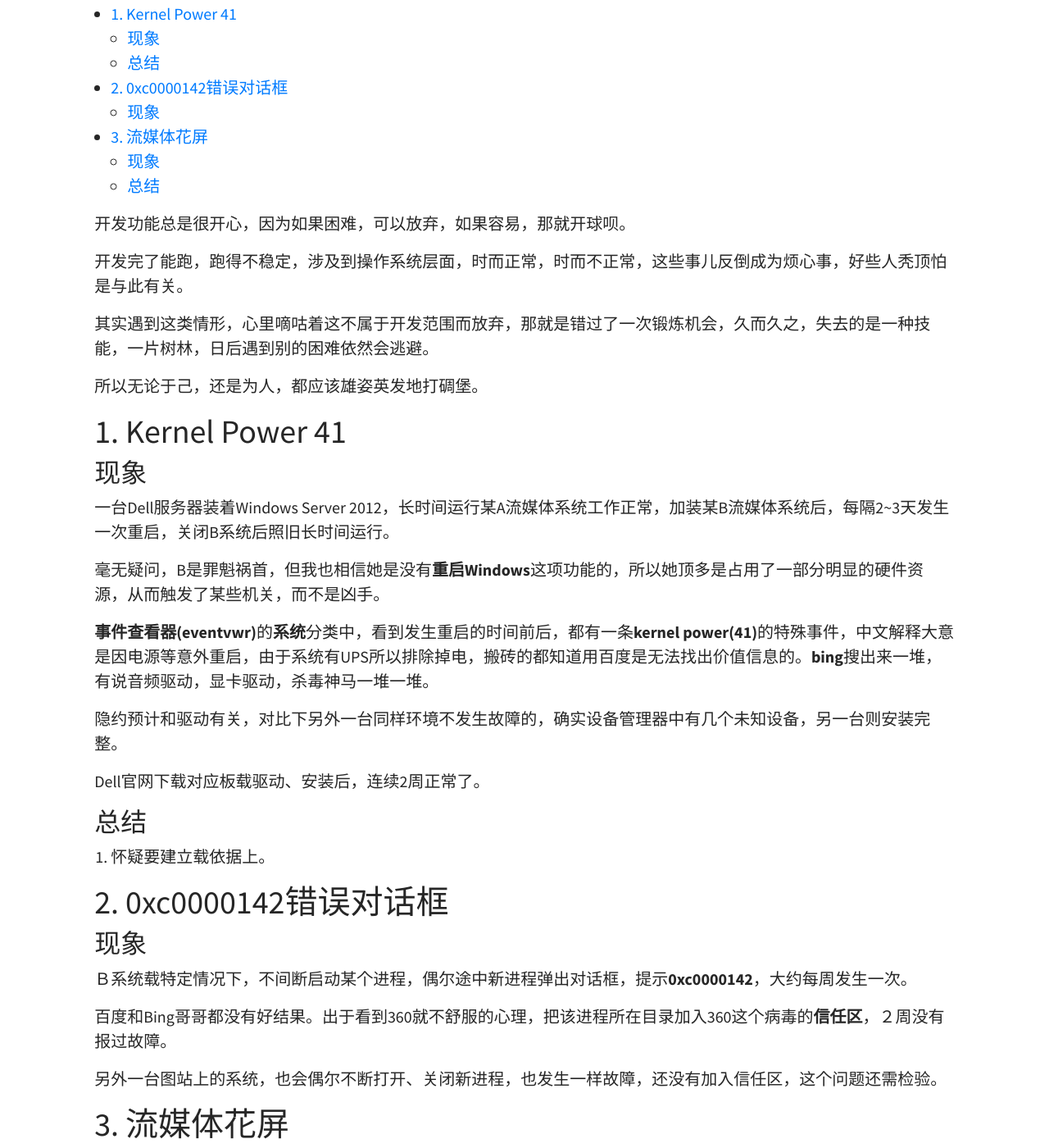
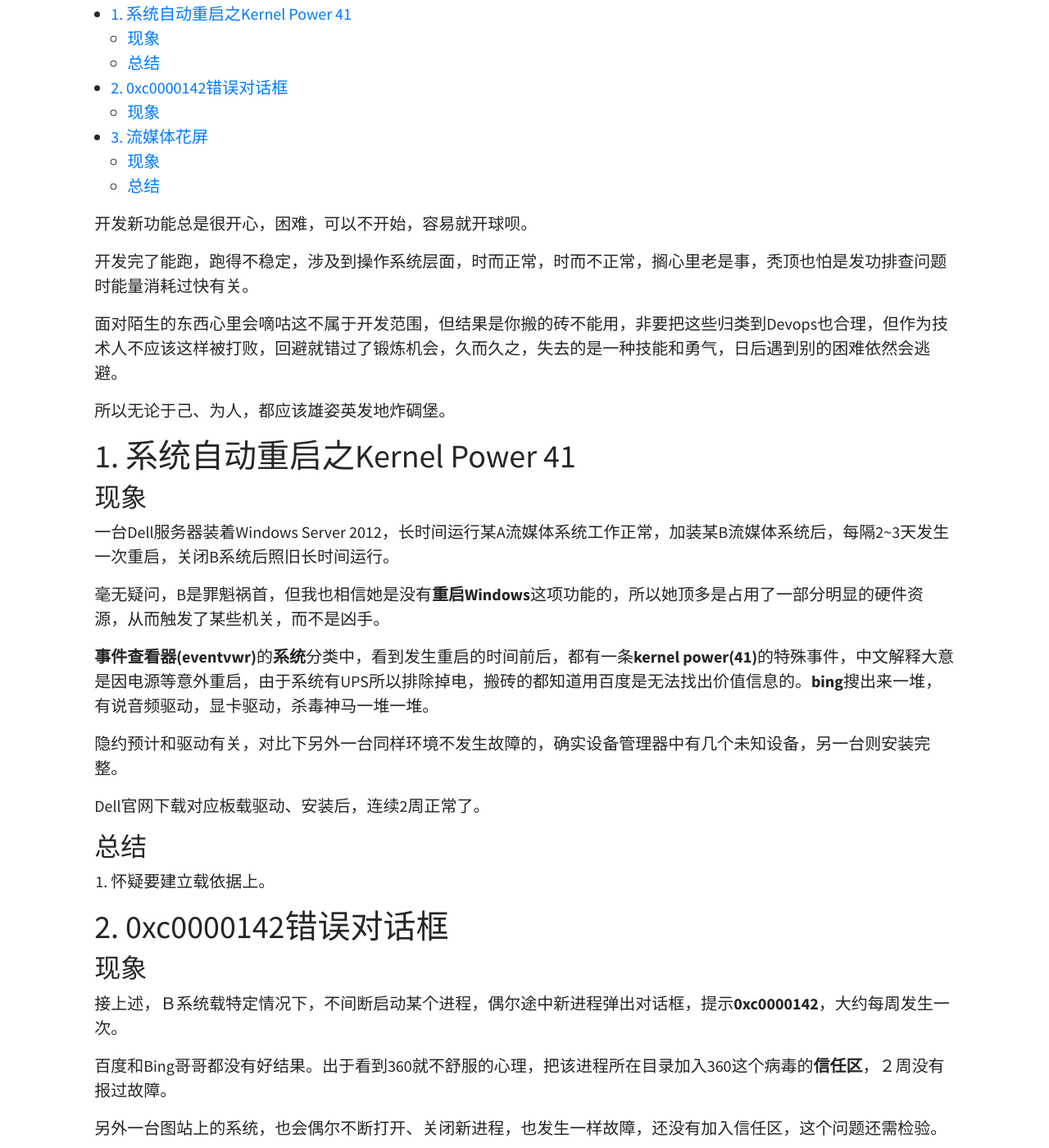
Before and after one commit to hubugui/hubugui.github.io, a Jekyll site: the page built from _posts/2020-01-18-近期故障.md, in a window 1280 px wide and 1400 px high, scrolled down 321 px. Shown: the whole window at 82% size. Built offline with Jekyll 4.4.1, drawn with Linux system fonts in a browser that asks for light colours; comment, search, counter and statistics services are not loaded; some of the changed text lies outside the part shown.

Commit message:
20200119

```diff
--- a/_posts/2020-01-18-近期Windows故障.md
+++ b/_posts/2020-01-18-近期故障.md
@@ -14,15 +14,15 @@ excerpt_separator: <!--more-->
 * TOC
 {:toc}
 
-开发功能总是很开心，因为如果困难，可以放弃，如果容易，那就开球呗。
+开发新功能总是很开心，困难，可以不开始，容易就开球呗。
 
-开发完了能跑，跑得不稳定，涉及到操作系统层面，时而正常，时而不正常，这些事儿反倒成为烦心事，好些人秃顶怕是与此有关。
+开发完了能跑，跑得不稳定，涉及到操作系统层面，时而正常，时而不正常，搁心里老是事，秃顶也怕是发功排查问题时能量消耗过快有关。
 
-其实遇到这类情形，心里嘀咕着这不属于开发范围而放弃，那就是错过了一次锻炼机会，久而久之，失去的是一种技能，一片树林，日后遇到别的困难依然会逃避。
+面对陌生的东西心里会嘀咕这不属于开发范围，但结果是你搬的砖不能用，非要把这些归类到Devops也合理，但作为技术人不应该这样被打败，回避就错过了锻炼机会，久而久之，失去的是一种技能和勇气，日后遇到别的困难依然会逃避。
 
-所以无论于己，还是为人，都应该雄姿英发地打碉堡。
+所以无论于己、为人，都应该雄姿英发地炸碉堡。
 
-# 1. Kernel Power 41
+# 1. 系统自动重启之Kernel Power 41
 
 ## 现象
 
@@ -44,7 +44,7 @@ Dell官网下载对应板载驱动、安装后，连续2周正常了。
 
 ## 现象
 
-Ｂ系统载特定情况下，不间断启动某个进程，偶尔途中新进程弹出对话框，提示**0xc0000142**，大约每周发生一次。
+接上述，Ｂ系统载特定情况下，不间断启动某个进程，偶尔途中新进程弹出对话框，提示**0xc0000142**，大约每周发生一次。
 
 百度和Bing哥哥都没有好结果。出于看到360就不舒服的心理，把该进程所在目录加入360这个病毒的**信任区**，２周没有报过故障。
 
```
Also changed, not shown: other parts of _posts/2020-01-18-近期故障.md (+2 -2 lines).
